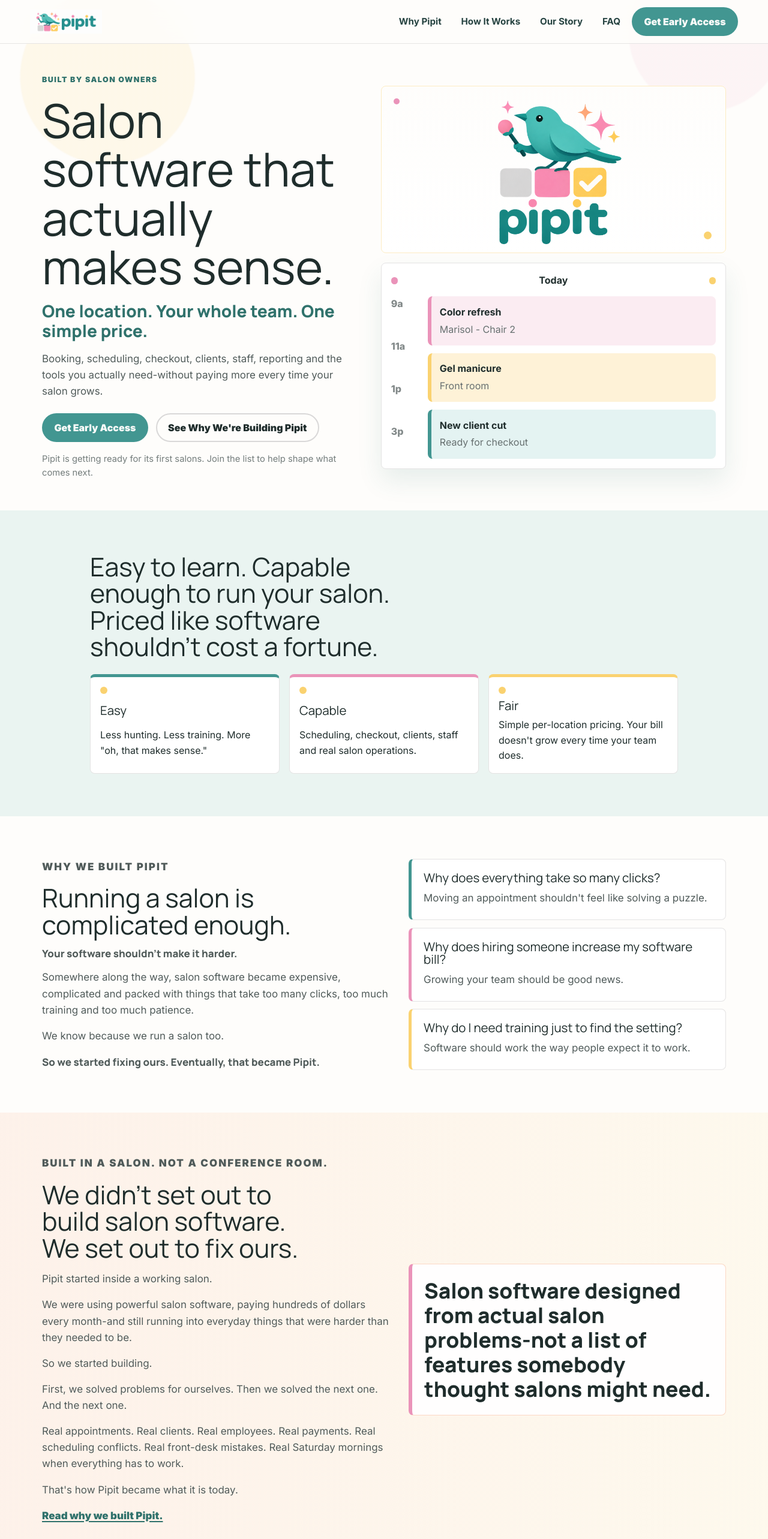
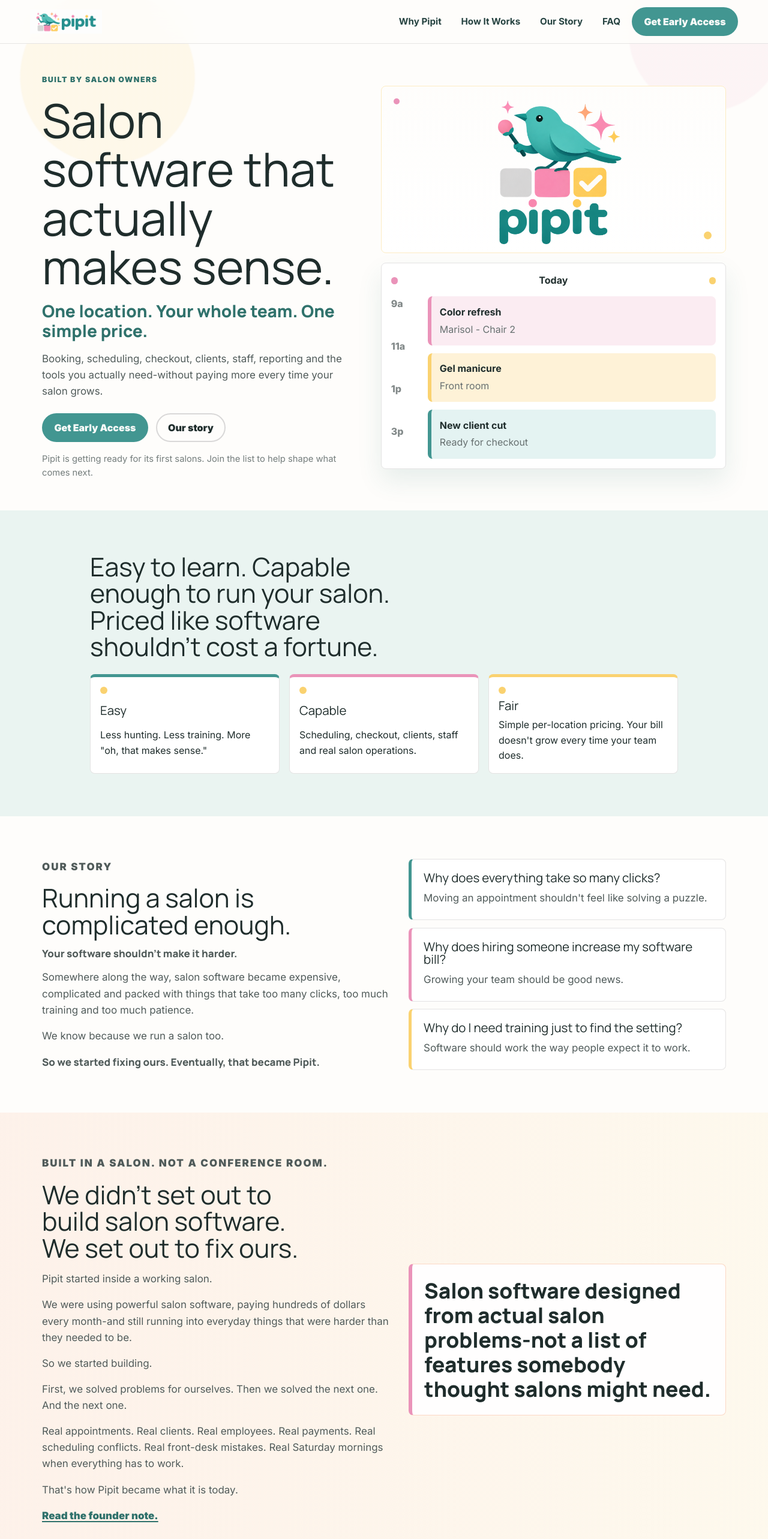
Before and after one commit to rwkimmel/pipit-marketing, a Next.js app: page / in a window 1280 px wide. Shown: the top 2566 px of the page at 60% size. Built offline with nearby package versions, Linux system fonts and the light colour scheme; no server answers.

Commit message:
BUBBLEGUM: clarify founder story homepage copy

```diff
--- a/app/page.tsx
+++ b/app/page.tsx
@@ -90,7 +90,7 @@
               ))}
               <p>
                 <Link className="inline-link" href="/why-we-built-pipit">
-                  Read why we built Pipit.
+                  Read the founder note.
                 </Link>
               </p>
             </div>
--- a/components/marketing/faq.tsx
+++ b/components/marketing/faq.tsx
@@ -10,7 +10,7 @@
 };
 
 export function Faq({ items }: { items: readonly FaqItem[] }) {
-  const [openQuestion, setOpenQuestion] = useState<string | null>(items[0]?.question ?? null);
+  const [openQuestion, setOpenQuestion] = useState<string | null>(null);
   const idPrefix = useId();
 
   return (
--- a/content/site.ts
+++ b/content/site.ts
@@ -9,7 +9,7 @@
   ],
   ctas: {
     primary: "Get Early Access",
-    secondary: "See Why We're Building Pipit",
+    secondary: "Our story",
   },
   hero: {
     eyebrow: "BUILT BY SALON OWNERS",
@@ -39,7 +39,7 @@
     ],
   },
   problem: {
-    eyebrow: "WHY WE BUILT PIPIT",
+    eyebrow: "OUR STORY",
     headline: "Running a salon is complicated enough.",
     supportingLine: "Your software shouldn't make it harder.",
     body: [
```
